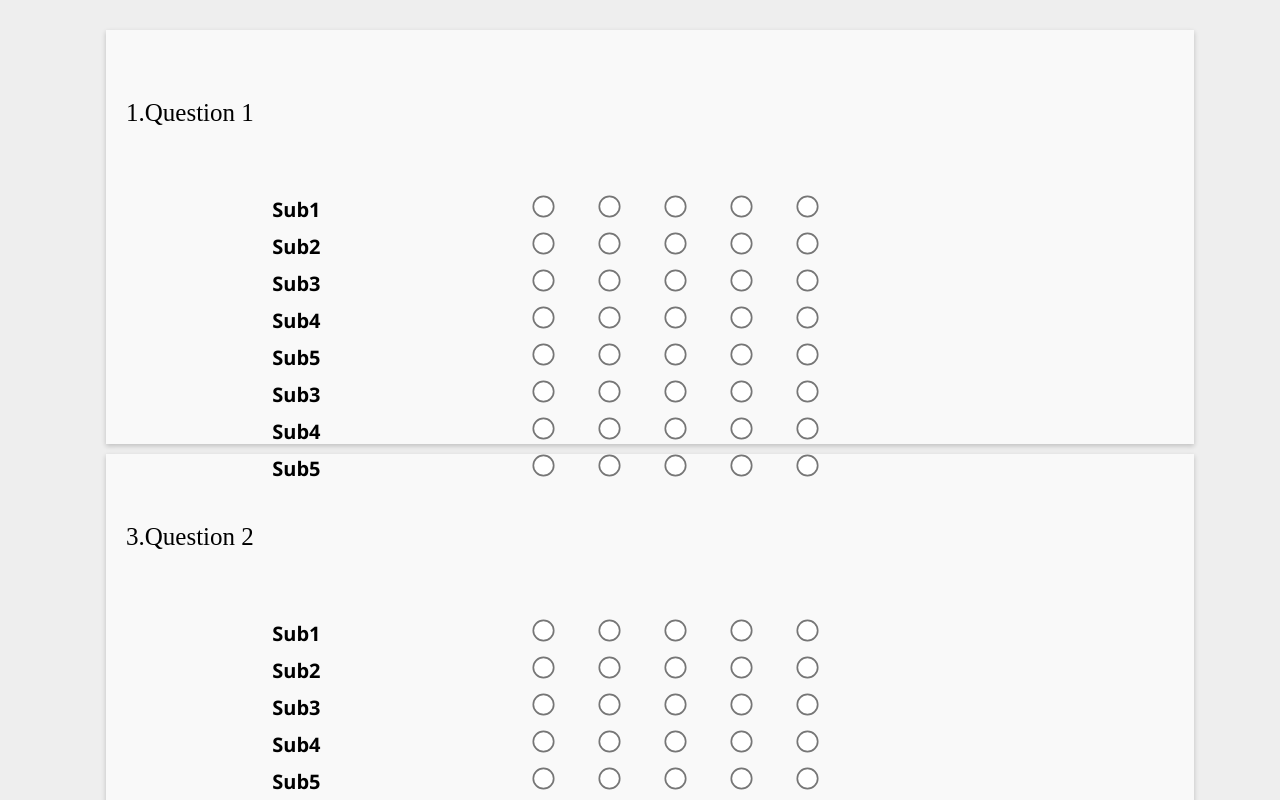
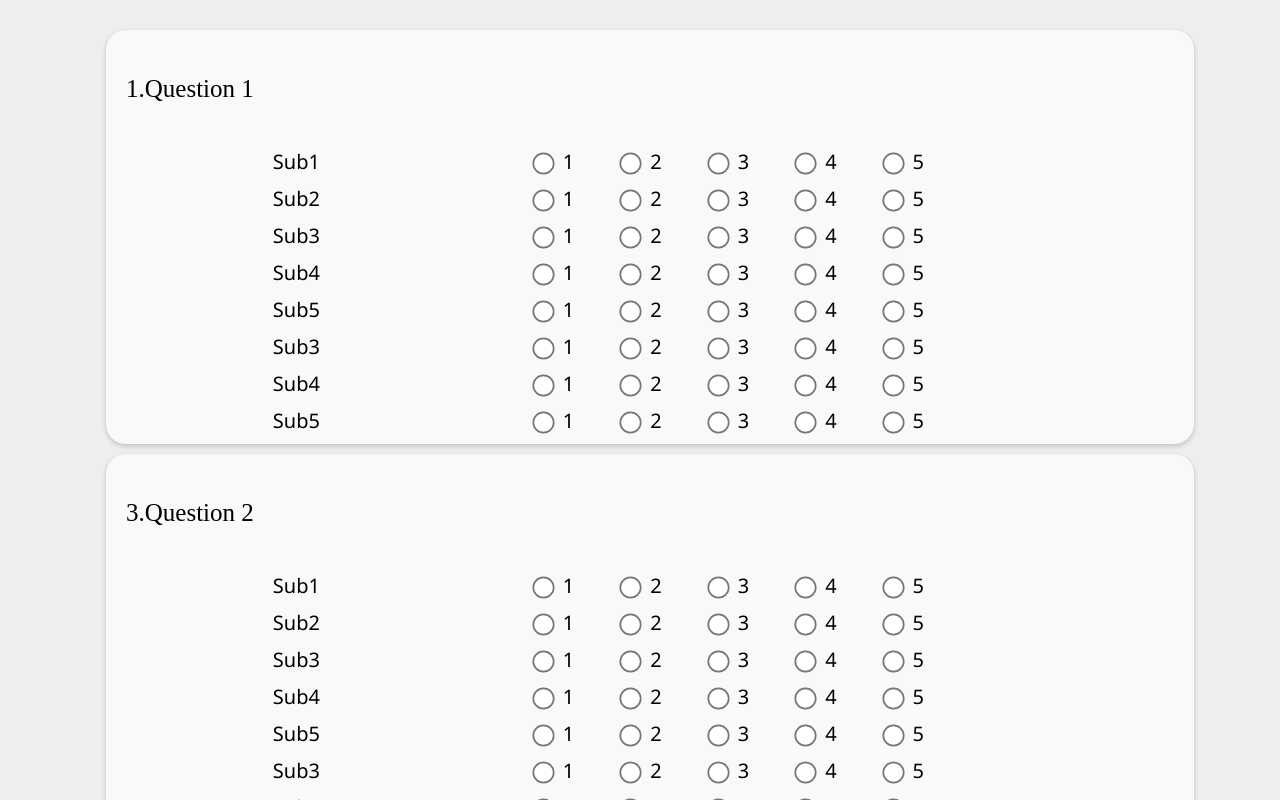
Before and after one commit to tawfeeq25/Student_Feedback, a React (Vite) app: page /feedback in a window 1280 px wide. Built offline with nearby package versions, Linux system fonts and the light colour scheme.

Commit message:
feedback page design completed

```diff
--- a/src/pages/Feedback/feedback.jsx
+++ b/src/pages/Feedback/feedback.jsx
@@ -9,11 +9,11 @@ const Choice=(props)=>{
 		        <div id="ch">
                 <div id="sub">{props.name}</div>
                 <div id="choi">
-                <input type="radio"  id="choi" name="val"  value="1"  required />
-		        <input type="radio"   id="choi" name="val" value="2" />
-		        <input type="radio"   id="choi" name="val" value="3" checked/>
-		        <input type="radio"   id="choi" name="val" value="4" />
-		        <input type="radio"   id="choi" name="val" value="5"  />
+                <input type="radio"  id="choi" name="val"  value="1"  required /><span id="num">1</span>
+		        <input type="radio"   id="choi" name="val" value="2" /><span id="num">2</span>
+		        <input type="radio"   id="choi" name="val" value="3" checked/><span id="num">3</span>
+		        <input type="radio"   id="choi" name="val" value="4" /><span id="num">4</span>
+		        <input type="radio"   id="choi" name="val" value="5"  /><span id="num">5</span>
                 </div>
 
 		            </div>
@@ -48,7 +48,13 @@ const Feed=()=>{
     return(<>
     <div id="feedcont" className="box">
         <div id="feedques">
+            <form>
             <Ques/>
+            <div id="submit">
+                <input type="submit" value="submit"/>
+            </div>
+            </form>
+
         </div>
     </div>
     </>)
--- a/src/styles/feed.css
+++ b/src/styles/feed.css
@@ -19,9 +19,10 @@
     background-color: #f9f9f9;
     width:100%;
     color: #797676;
-    margin:10px;
+    margin:10px;border-radius: 20px;
     display: grid;box-shadow: 0 2px 5px rgba(0, 0, 0, 0.2);
-    grid-template-rows: 40% auto;
+    grid-auto-rows: max-content;
+
 }
 #quest{
 
@@ -40,12 +41,12 @@
     display: grid;
     grid-template-columns: 35% 65%;
     margin-bottom:10px;
-
+    height: max-content;
 }
 #sub{
 
     font-size:20px;
-    font-weight: bold;
+
     color:black;
     width:100%;
     height:100%;
@@ -58,6 +59,30 @@
 input[type="radio"]{
 	cursor: pointer;
     transform:scale(1.7);
-    margin-left: 50px;
-	accent-color: #2D30E1;
+    margin-left: 50px;vertical-align: middle;
+	accent-color: rgba(104,65,218,1);
 }
+#num{
+    color:black;
+    vertical-align:middle;
+    font-size: 20px;
+    margin-left: 10px;
+}
+#submit{
+
+    width:100%;
+    display: flex;padding:10px;
+    height: 20%;
+    justify-content: right;
+    align-items: center;
+}
+#submit input[type="submit"]{
+    background-color: rgba(104,65,218,1);
+    color:white;
+    padding:20px;
+    width:15%;
+    border-radius: 15px;
+    border:none;
+    font-size: 15px;font-weight: bold;
+    cursor: pointer;
+}
```
